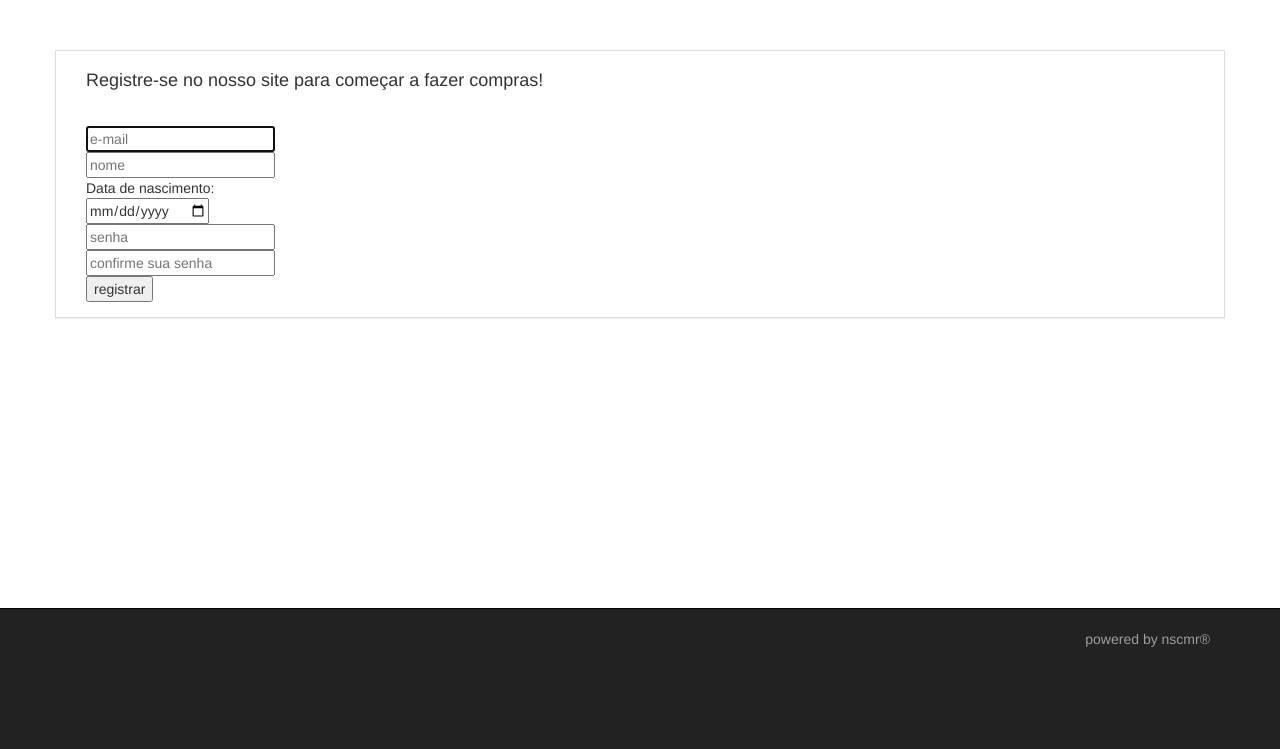
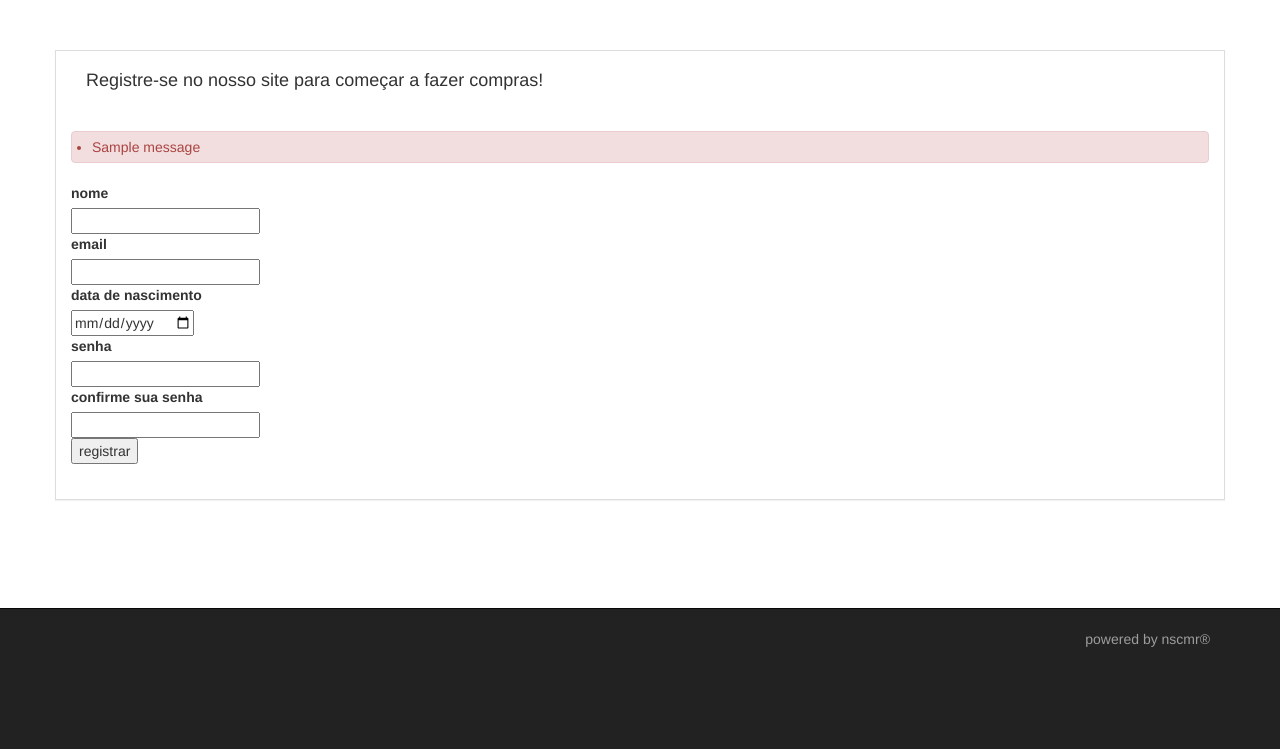
Before and after one commit to titolins/nscmr, a Flask app: page /usuario/novo in a window 1280 px wide. Shown: the part 51-800 px from the top of the page. Run offline with Flask 2, Linux system fonts and the light colour scheme; one stand-in notice (Sample message) is shown; some libraries are stand-ins or nearby versions.

Commit message:
create basic registration form

```diff
--- a/nscmr/forms.py
+++ b/nscmr/forms.py
@@ -5,11 +5,12 @@ from wtforms import (
     TextField,
     PasswordField,
     SubmitField,
-    ValidationError,
-    DateField
+    ValidationError
 )
 
-from wtforms.validators import input_required, email
+from wtforms.fields.html5 import DateField
+
+from wtforms.validators import input_required, email, equal_to, Optional
 
 class LoginForm(RedirectForm):
     email = TextField(
@@ -22,13 +23,20 @@ class LoginForm(RedirectForm):
 
 
 class RegistrationForm(RedirectForm):
-    name = TextField('name', validators=[input_required("Campo necessário!")])
+    name = TextField('nome', validators=[input_required("Campo necessário!")])
     email = TextField(
         'email',
         validators=[
             input_required("Campo necessário!"),
             email("Email inválido!")])
-    dob = DateField(format='%d/%m/%Y')
-    password = PasswordField('senha',[input_required("Campo necessário!")])
-    confirm_password = PasswordField(
-            'senha',[input_required("Campo necessário!")])
+    dob = DateField(
+            "data de nascimento",
+            format='%d/%m/%Y',
+            validators=[Optional()])
+    password = PasswordField(
+            'senha',
+            validators=[
+                input_required("Campo necessário!"),
+                equal_to('confirm', message="As senhas precisam ser iguais")])
+    confirm = PasswordField(
+            'confirme sua senha', [input_required("Campo necessário!")])
--- a/nscmr/templates/registration.html
+++ b/nscmr/templates/registration.html
@@ -1,4 +1,6 @@
 {% extends 'base.html' %}
+
+{% from "macros/formhelpers.html" import render_field %}
 
 {% block title %}
   {{ super() }}
@@ -15,27 +17,32 @@
           </div>
         </div>
         <div class="panel-body">
-          <form action="" method="post">
-            <div class="col-sm-12">
-              <input type="email" name="email" placeholder="e-mail" autofocus></input>
-            </div>
-            <div class="col-sm-12">
-              <input type="text" name="name" placeholder="nome"></input>
-            </div>
-            <div class="col-sm-12">
-              Data de nascimento:</br>
-              <input type="date" name="dob"></input>
-            </div>
-            <div class="col-sm-12">
-              <input type="password" name="password" placeholder="senha" id="password-txt"></input>
-            </div>
-            <div class="col-sm-12">
-              <input type="password" name="confirm-password" placeholder="confirme sua senha" id="confirm-password"></input>
-              <div id="check-passwords-match"></div>
-            </div>
-            <div class="col-sm-12">
-              <input type="submit" value="registrar"></input>
-            </div>
+          {% with messages = get_flashed_messages() %}
+            {% if messages %}
+              <ul class="alert alert-danger alert-login">
+                {% for message in messages %}
+                  <li>{{ message }}</li>
+                {% endfor %}
+              </ul>
+            {% endif %}
+          {% endwith %}
+          <form action="{{ url_for('registration') }}" method="post">
+            {{ registration_form.csrf_token }}
+            {% if registration_form.csrf_token.errors %}
+              <ul class="alert alert-danger alert-login">
+                {% for error in registration_form.csrf_token.errors %}
+                  <li>{{ error }}</li>
+                {% endfor %}
+              </ul>
+            {% endif %}
+            <dl>
+              {{ render_field(registration_form.name) }}
+              {{ render_field(registration_form.email) }}
+              {{ render_field(registration_form.dob) }}
+              {{ render_field(registration_form.password) }}
+              {{ render_field(registration_form.confirm) }}
+            <dl>
+            <p><input id="register-btn" type="submit" value="registrar"></input></p>
           </form>
         </div>
       </div>
```
